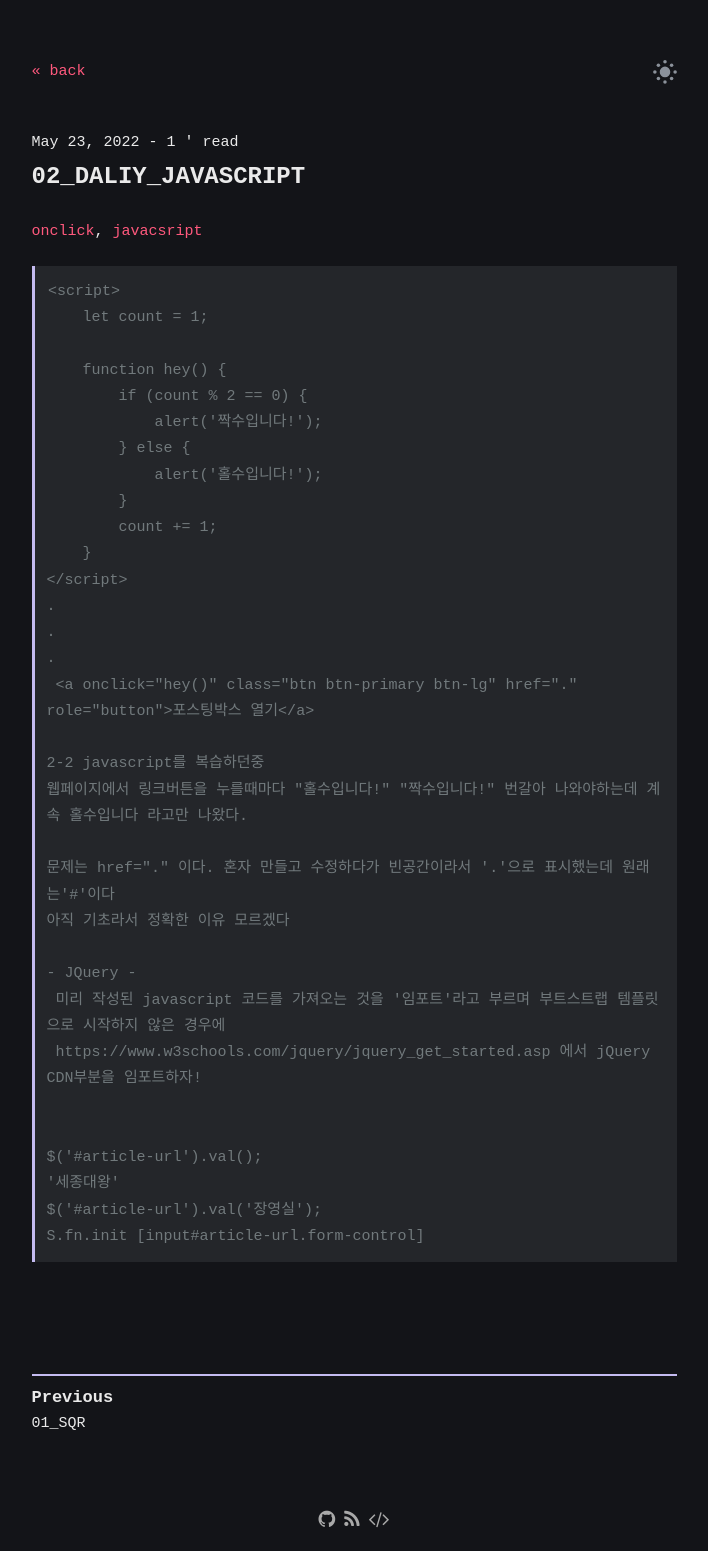
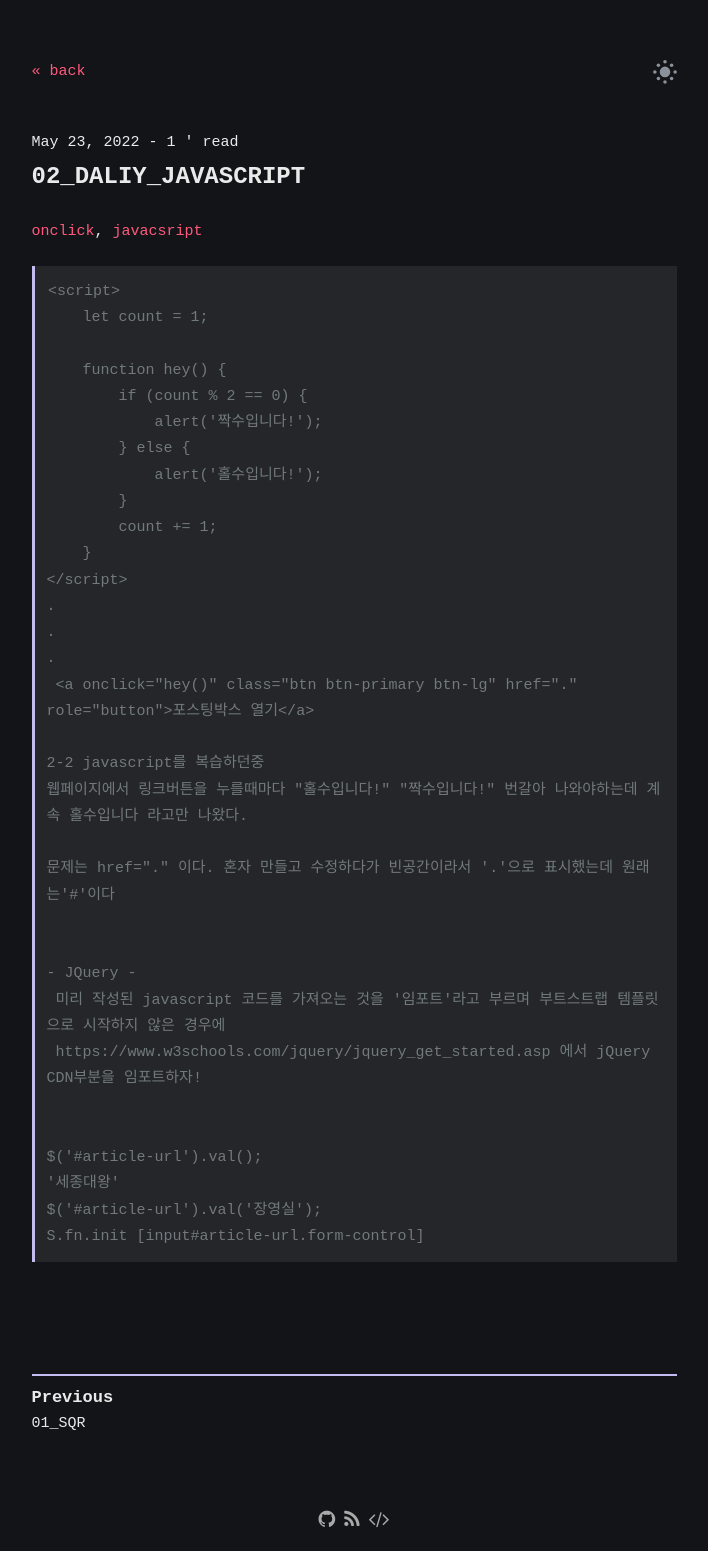
Before and after one commit to k-sub-git/younggunkim.github.io, a Jekyll site: the page built from _posts/2022-05-23-02_Daily_01.md, in a window 1280 px wide. Shown: the whole page, without its empty margins (286-994 px from the left). Built offline with Jekyll 4.4.1, drawn with Linux system fonts in a browser that asks for light colours.

Commit message:
Update 2022-05-23-02_Daily_01.md

```diff
--- a/_posts/2022-05-23-02_Daily_01.md
+++ b/_posts/2022-05-23-02_Daily_01.md
@@ -25,7 +25,7 @@ tags: onclick javacsript
     웹페이지에서 링크버튼을 누를때마다 "홀수입니다!" "짝수입니다!" 번갈아 나와야하는데 계속 홀수입니다 라고만 나왔다.
 
     문제는 href="." 이다. 혼자 만들고 수정하다가 빈공간이라서 '.'으로 표시했는데 원래는'#'이다
-    아직 기초라서 정확한 이유 모르겠다
+
 
     - JQuery -
      미리 작성된 javascript 코드를 가져오는 것을 '임포트'라고 부르며 부트스트랩 템플릿으로 시작하지 않은 경우에
```
